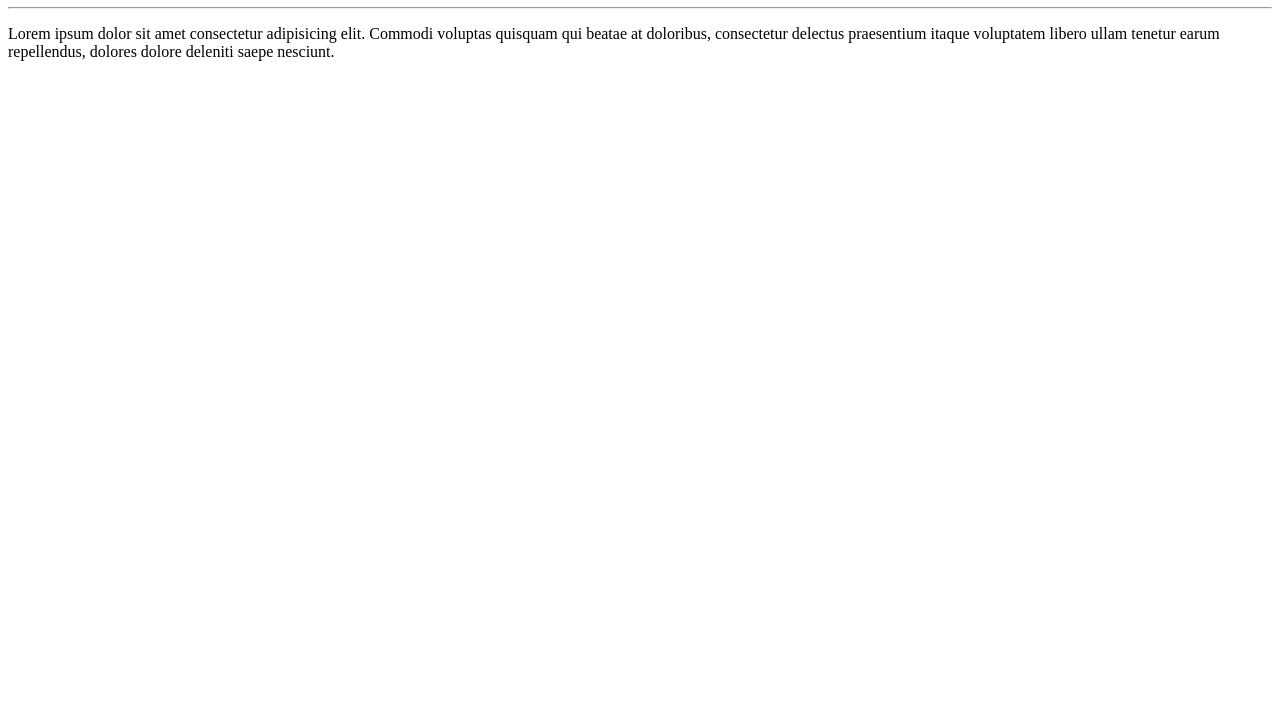
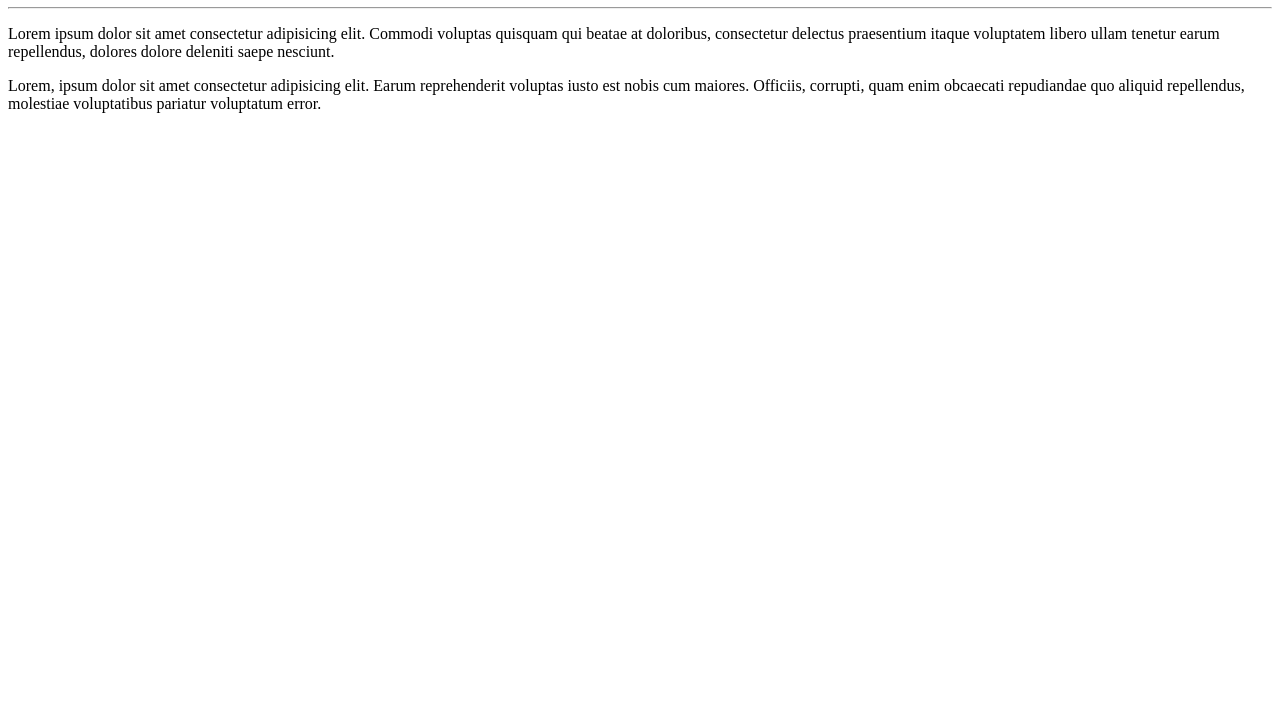
Before and after one commit to georgefrancast/Ol---Mundo, a plain HTML site: page site- exemplo/index.html in a window 1280 px wide. Shown: the part 73-800 px from the top of the page. Drawn offline with Linux system fonts and the light colour scheme.

Commit message:
Adicionei um parágrafo

```diff
--- a/site- exemplo/index.html
+++ b/site- exemplo/index.html
@@ -9,5 +9,7 @@
     <h1>Olá, Mundo!</h1>
     <hr>
     <p>Lorem ipsum dolor sit amet consectetur adipisicing elit. Commodi voluptas quisquam qui beatae at doloribus, consectetur delectus praesentium itaque voluptatem libero ullam tenetur earum repellendus, dolores dolore deleniti saepe nesciunt.</p>
+    <p>Lorem, ipsum dolor sit amet consectetur adipisicing elit. Earum reprehenderit voluptas iusto est nobis cum maiores. Officiis, corrupti, quam enim obcaecati repudiandae quo aliquid repellendus, molestiae voluptatibus pariatur voluptatum error.</p>
+
 </body>
 </html>
```
